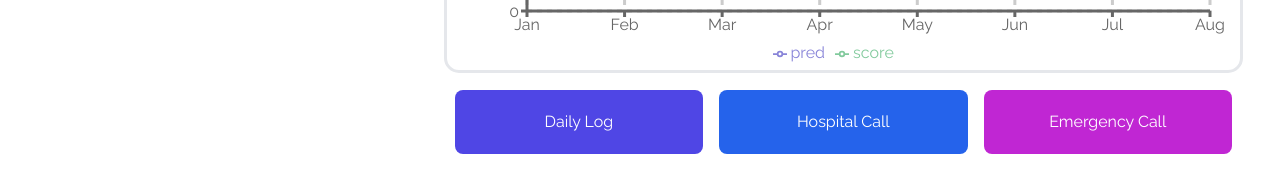
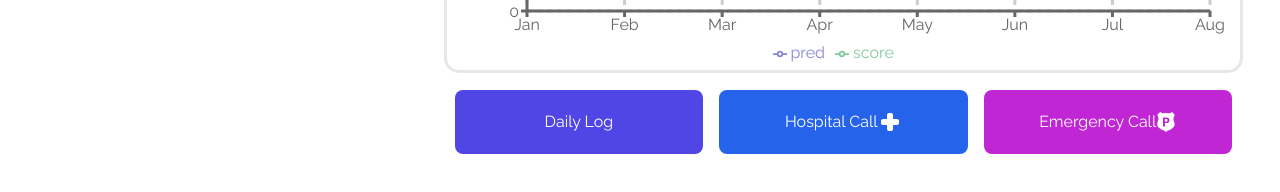
Before and after one commit to AnishG-git/Axxess2024, a React (Create React App) app in the folder frontend/: page /dashboard in a window 1280 px wide. Shown: the part 582-774 px from the top of the page. Built offline with nearby package versions, Linux system fonts and the light colour scheme.

Commit message:
fixing stuff

```diff
--- a/frontend/src/pages/dashboard.js
+++ b/frontend/src/pages/dashboard.js
@@ -37,14 +37,43 @@ function Dashboard() {
                   <Line type="monotone" dataKey="score" stroke="#82ca9d" strokeWidth={3} connectNulls />
                 </LineChart>
               </ResponsiveContainer>
-
-
             </div>
-            <div className='w-full flex flex-wrap pt-5 '>
-                <div className='w-1/3 '><div className='mx-2 flex  py-5 rounded-lg flex-wrap bg-indigo-600 items-center justify-center text-white  px-2'>Daily Log</div></div>
-                <div className='w-1/3 '><div className='mx-2 flex  py-5 rounded-lg flex-wrap bg-blue-600 items-center justify-center text-white  px-2'>Hospital Call</div></div>
-                <div className='w-1/3 '><div className='mx-2 flex  py-5 rounded-lg flex-wrap bg-fuchsia-600 items-center justify-center text-white  px-2'>Emergency Call</div></div>
+            <div className="w-full flex flex-wrap pt-5 ">
+              <div className="w-1/3 ">
+                <div className="mx-2 flex  py-5 rounded-lg flex-wrap bg-indigo-600 items-center justify-center text-white  px-2">Daily Log</div>
               </div>
+              <div className="w-1/3 ">
+                <div className="mx-2 flex  py-5 rounded-lg flex-wrap bg-blue-600 items-center justify-center text-white  px-2">
+                  Hospital Call
+                  <svg width="24" height="24" viewBox="0 0 24 24" fill="none" xmlns="http://www.w3.org/2000/svg">
+                    <g clip-path="url(#clip0_3_2)">
+                      <path
+                        fill-rule="evenodd"
+                        clip-rule="evenodd"
+                        d="M9 5C9 4.46957 9.21071 3.96086 9.58579 3.58579C9.96086 3.21071 10.4696 3 11 3H13C13.5304 3 14.0391 3.21071 14.4142 3.58579C14.7893 3.96086 15 4.46957 15 5V9H19C19.5304 9 20.0391 9.21071 20.4142 9.58579C20.7893 9.96086 21 10.4696 21 11V13C21 13.5304 20.7893 14.0391 20.4142 14.4142C20.0391 14.7893 19.5304 15 19 15H15V19C15 19.5304 14.7893 20.0391 14.4142 20.4142C14.0391 20.7893 13.5304 21 13 21H11C10.4696 21 9.96086 20.7893 9.58579 20.4142C9.21071 20.0391 9 19.5304 9 19V15H5C4.46957 15 3.96086 14.7893 3.58579 14.4142C3.21071 14.0391 3 13.5304 3 13V11C3 10.4696 3.21071 9.96086 3.58579 9.58579C3.96086 9.21071 4.46957 9 5 9H9V5Z"
+                        fill="white"
+                      />
+                    </g>
+                    <defs>
+                      <clipPath id="clip0_3_2">
+                        <rect width="24" height="24" fill="white" />
+                      </clipPath>
+                    </defs>
+                  </svg>
+                </div>
+              </div>
+              <div className="w-1/3 ">
+                <div className="mx-2 flex  py-5 rounded-lg flex-wrap bg-fuchsia-600 items-center justify-center text-white  px-2">
+                  Emergency Call
+                  <svg width="20" height="20" viewBox="0 0 42 48" fill="none" xmlns="http://www.w3.org/2000/svg">
+                    <path
+                      d="M24.581 19.544C24.581 22.913 21.792 22.913 20.289 22.913H18.415V16.544H20.77C22.087 16.544 24.581 16.544 24.581 19.544ZM38.977 16.181C39.255 12.753 40.248 9.607 42 6.723L35.281 0C33.158 1.828 30.742 2.84 28.002 3.019C25.5368 3.25594 23.0567 2.75693 20.875 1.585C18.574 2.731 16.204 3.21 13.733 3.019C11.177 2.79 8.871 1.884 6.805 0.278L0.0670006 6.998C1.724 9.923 2.647 12.985 2.829 16.181C2.915 17.653 2.495 19.679 1.553 22.298C1.06 23.75 0.687001 25.01 0.433001 26.062C0.198001 27.107 0.0510005 27.957 0.00200051 28.593C-0.0329995 31.384 0.750001 33.904 2.355 36.143C3.609 37.778 5.677 39.583 8.549 41.558C11.691 43.158 14.123 44.197 15.826 44.639L17.238 45.295C17.682 45.509 18.158 45.716 18.655 45.942C19.726 46.584 20.479 47.281 20.875 47.999C21.361 47.222 22.13 46.543 23.152 45.942C23.7656 45.6791 24.3734 45.4031 24.975 45.114C25.465 44.899 25.83 44.737 26.042 44.638C26.5057 44.4136 26.9784 44.2084 27.459 44.023C28.042 43.794 28.761 43.513 29.62 43.203C31.28 42.614 32.488 42.059 33.256 41.557C36.041 39.582 38.077 37.807 39.373 36.218C41.035 33.969 41.842 31.438 41.805 28.592C41.707 27.318 41.168 25.279 40.189 22.501C39.255 19.797 38.841 17.697 38.977 16.181ZM26.627 25.391C25.032 26.435 22.839 26.435 21.694 26.435H18.549V35.041H13.82V12.965H20.533C23.653 12.965 26.262 13.166 28.074 15.375C29.205 16.781 29.396 18.378 29.396 19.513C29.394 22.084 28.335 24.254 26.627 25.391Z"
+                      fill="white"
+                    />
+                  </svg>
+                </div>
+              </div>
+            </div>
           </div>
         </div>
       </div>
--- a/frontend/src/pages/homepage.js
+++ b/frontend/src/pages/homepage.js
@@ -7,15 +7,15 @@ function Homepage() {
     <div>
       <div className="fixed top-0 left-0 w-full h-screen">
         <svg xmlns="http://www.w3.org/2000/svg" viewBox="0 0 1440 320" className="absolute bottom-0 w-full z-0" style={{ top: 'auto', bottom: 0 }}>
-            <path
-                fill="#5a67d8"
-                fillOpacity="1"
-                d="M0,64L60,80C120,96,240,128,360,144C480,160,600,160,720,138.7C840,117,960,75,1080,53.3C1200,32,1320,32,1380,32L1440,32L1440,320L1380,320C1320,320,1200,320,1080,320C960,320,840,320,720,320C600,320,480,320,360,320C240,320,120,320,60,320L0,320Z"
-            ></path>
+          <path
+            fill="#5a67d8"
+            fillOpacity="1"
+            d="M0,64L60,80C120,96,240,128,360,144C480,160,600,160,720,138.7C840,117,960,75,1080,53.3C1200,32,1320,32,1380,32L1440,32L1440,320L1380,320C1320,320,1200,320,1080,320C960,320,840,320,720,320C600,320,480,320,360,320C240,320,120,320,60,320L0,320Z"
+          ></path>
         </svg>
       </div>
       <div className="flex flex-wrap w-full h-screen items-center justify-center z-0">
-        <div>
+        <div className="bg-white z-10 p-10 rounded-2xl shadow-2xl">
           <svg width="400px" height="200px" viewBox="0 0 24 24" xmlns="http://www.w3.org/2000/svg" fill="black">
             <g>
               <path fill="none" d="M0 0h24v24H0z" />
@@ -25,10 +25,10 @@ function Homepage() {
           <div className="w-full text-center text-8xl font-bold text-black py-3">Pulmo</div>
           <div className="w-full text-center text-2xl  py-3 text-black">Predicting a happier, healthier life.</div>
           <div className="flex w-full items-center justify-center py-5">
-            <button className="py-5 px-10 m-5 z-0 bg-indigo-600 text-white rounded-full font-bold hover:bg-violet-300 hover:text-black" onClick={() => navigate('/signup')}>
+            <button className="py-5 px-10 m-5 z-0 transition bg-indigo-600 text-white rounded-full font-bold hover:bg-violet-300 hover:text-black" onClick={() => navigate('/signup')}>
               Sign Up
             </button>
-            <div className="py-5 px-10 z-0 m-5 bg-indigo-600 text-white rounded-full font-bold hover:bg-violet-300 hover:text-black" onClick={() => navigate('/login')}>
+            <div className="py-5 px-10 z-0 m-5 transition bg-indigo-600 text-white rounded-full font-bold hover:bg-violet-300 hover:text-black" onClick={() => navigate('/login')}>
               Log In
             </div>
           </div>
```
